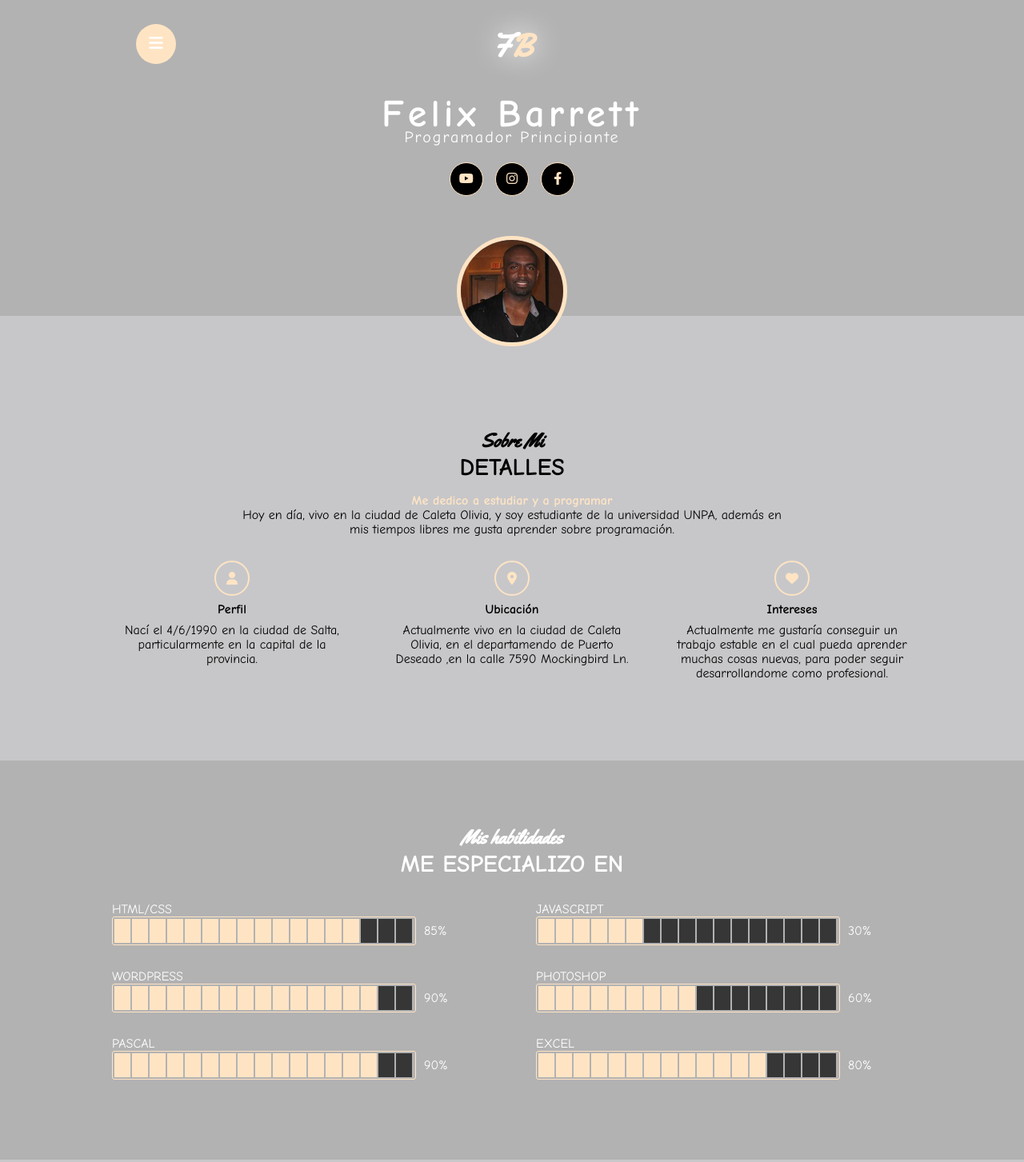
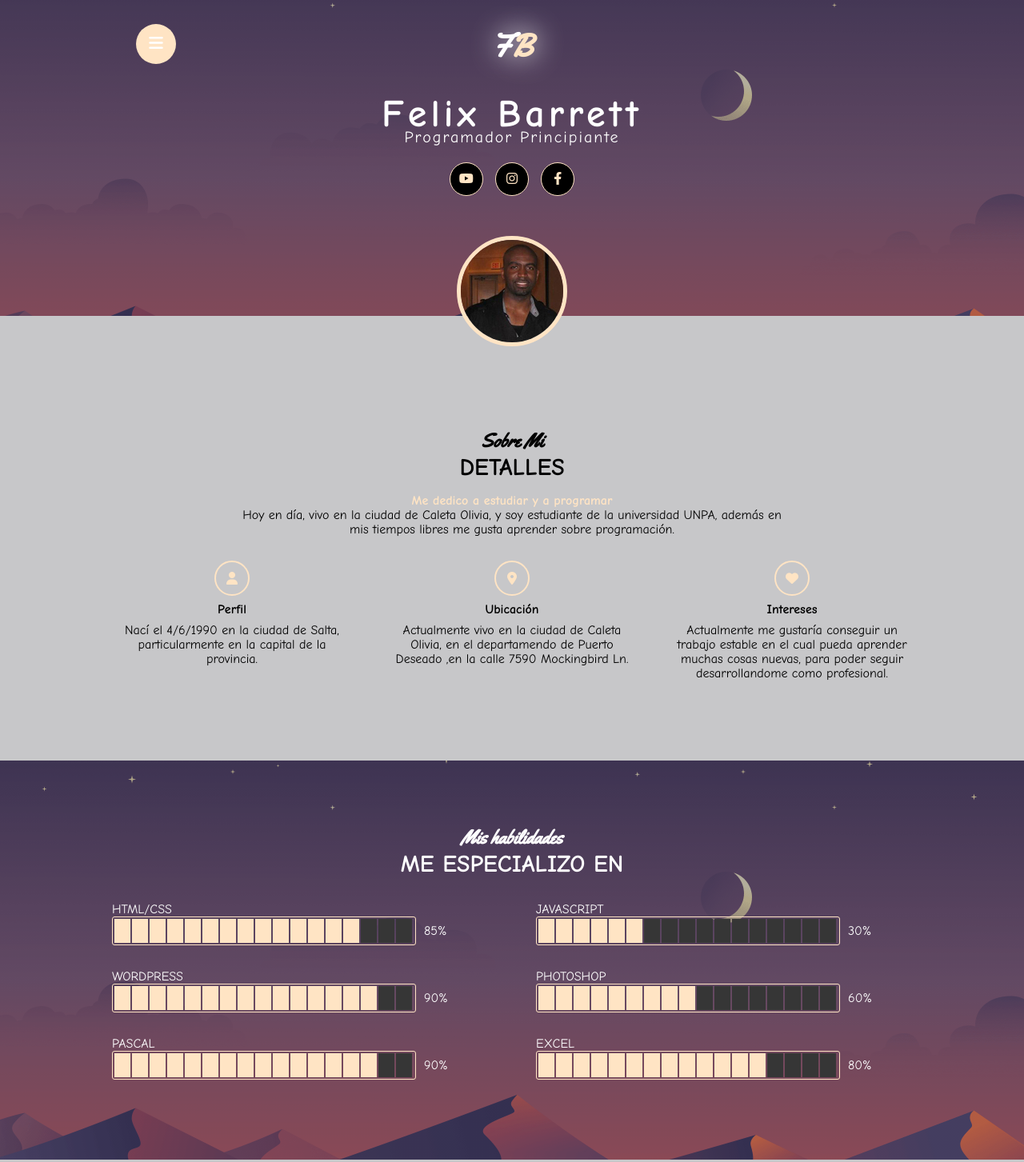
Before and after one commit to JoelM2004/JoelM2004.github.io, a plain HTML site: page index.html in a window 1280 px wide. Shown: the top 1453 px of the page at 80% size. Drawn offline with Linux system fonts and the light colour scheme.

Commit message:
Update index.css

```diff
--- a/index.css
+++ b/index.css
@@ -13,7 +13,7 @@ html {
 
 /*INICIO*/
 .inicio {
-    background: linear-gradient(rgba(0, 0, 0, .3), rgba(0, 0, 0, .3));
+    background: linear-gradient(rgba(0, 0, 0, .3), rgba(0, 0, 0, .3)),url("img.jpg");
     background-size: cover;
     background-position: center center;
     color: #fff;
@@ -200,7 +200,7 @@ html {
 .habilidades {
     padding: 80px 0 100px 0;
     text-align: center;
-    background: linear-gradient(rgba(0, 0, 0, .3), rgba(0, 0, 0, .3));
+    background: linear-gradient(rgba(0, 0, 0, .3), rgba(0, 0, 0, .3)),url("img.jpg");
     ;
     background-size: cover;
     background-attachment: fixed;
```
